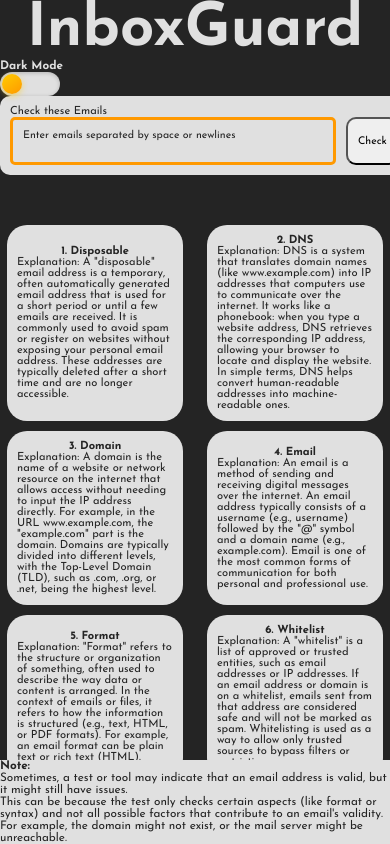
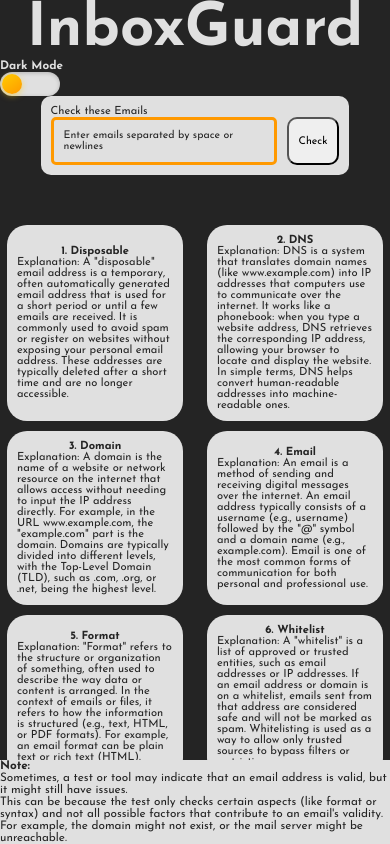
Before and after one commit to MSRMatrix/email-checker, a React (Vite) app: page / in a window 390 px wide. Built offline with nearby package versions, Linux system fonts and the light colour scheme; a web font is replaced by a local one.

Commit message:
smartphone test

```diff
--- a/src/components/dashboard/section/formComponent/formComponent.css
+++ b/src/components/dashboard/section/formComponent/formComponent.css
@@ -12,10 +12,13 @@
     }
     textarea{
         width: max-content;
-        min-width: 300px;
+        /* min-width: 300px;
         min-height: 20px;
         max-width: 300px;
-        max-height: 40px;
+        max-height: 40px; */
+        height: 100%;
+        width: 100%;
+        min-width: 200px;
         scrollbar-width: none;
         border-radius: 5px;
         border: 3px #ff9900 solid;
--- a/src/components/dashboard/section/resultComponent/ResultComponent.jsx
+++ b/src/components/dashboard/section/resultComponent/ResultComponent.jsx
@@ -12,10 +12,13 @@ const ResultComponent = () => {
            <div key={key} className={`result-window ${theme.anything}`} style={{border: theme === "dark" ? "3px #e0e0e0 solid" : "3px #242424 solid"}}>
             <h2>{item.email}</h2>
             <p>Domain: {item.domain ? item.domain : "Not available"}</p>
+            <div className="result-details">
             <p>Disposable: {item.disposable ? <i className="fa-solid fa-check" style={{color: "red"}}></i> : <i className="fa-solid fa-xmark" style={{color: "green"}}></i>}</p>
             <p>DNS: {item.dns ? <i className="fa-solid fa-check"></i> : <i className="fa-solid fa-xmark"></i>}</p>
             <p>Format: {item.format ? <i className="fa-solid fa-check"></i> : <i className="fa-solid fa-xmark"></i>} </p>
             <p>Whitelist: {item.whitelist ? <i className="fa-solid fa-check"></i> : <i className="fa-solid fa-xmark"></i>}</p>
+            </div>
+
            </div>
         ))}
 
--- a/src/components/dashboard/section/resultComponent/resultComponent.css
+++ b/src/components/dashboard/section/resultComponent/resultComponent.css
@@ -1,22 +1,29 @@
 .result-container{
-    display: flex;
-    justify-content: center;
+    display: grid;
+    grid-template-columns: 1fr 1fr;
     gap: 20px;
 }
 
 .result-window{
     border-radius: 10px;
-    width: 300px;
+    max-width: 300px;
+    min-width: 100px;
+    /* Muss noch bearbeitet werden */
     padding: 20px;
     display: flex;
     flex-direction: column;
     flex-wrap: wrap-reverse;
     gap: 10px;
-    p{
+    .result-details{
+        display: grid;
+        grid-template-columns: 1fr 1fr;
+     p{
         display: flex;
         align-items: center;
         gap: 5px;
     }
+    }
+
 }
 
 .fa-xmark{
```
Also changed, not shown: src/components/dashboard/footer/footer.css (line endings or trailing spaces).
